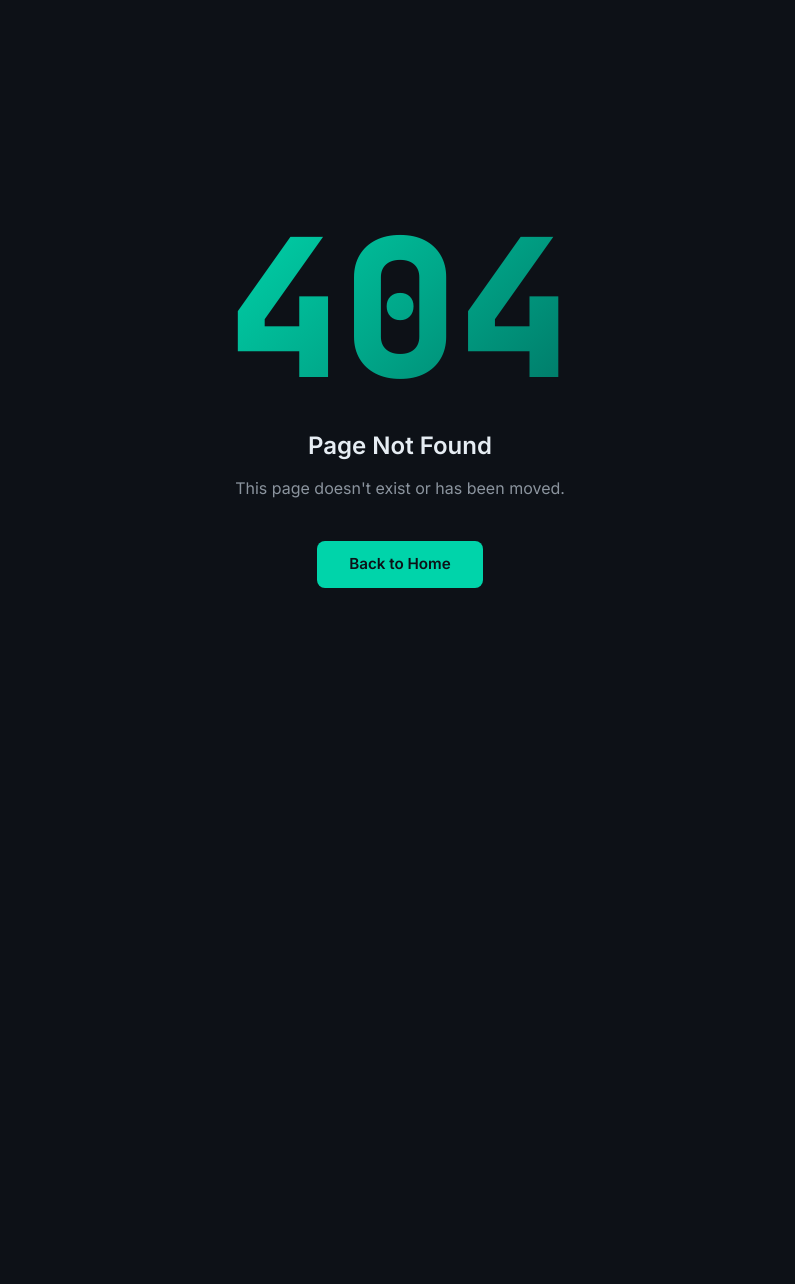
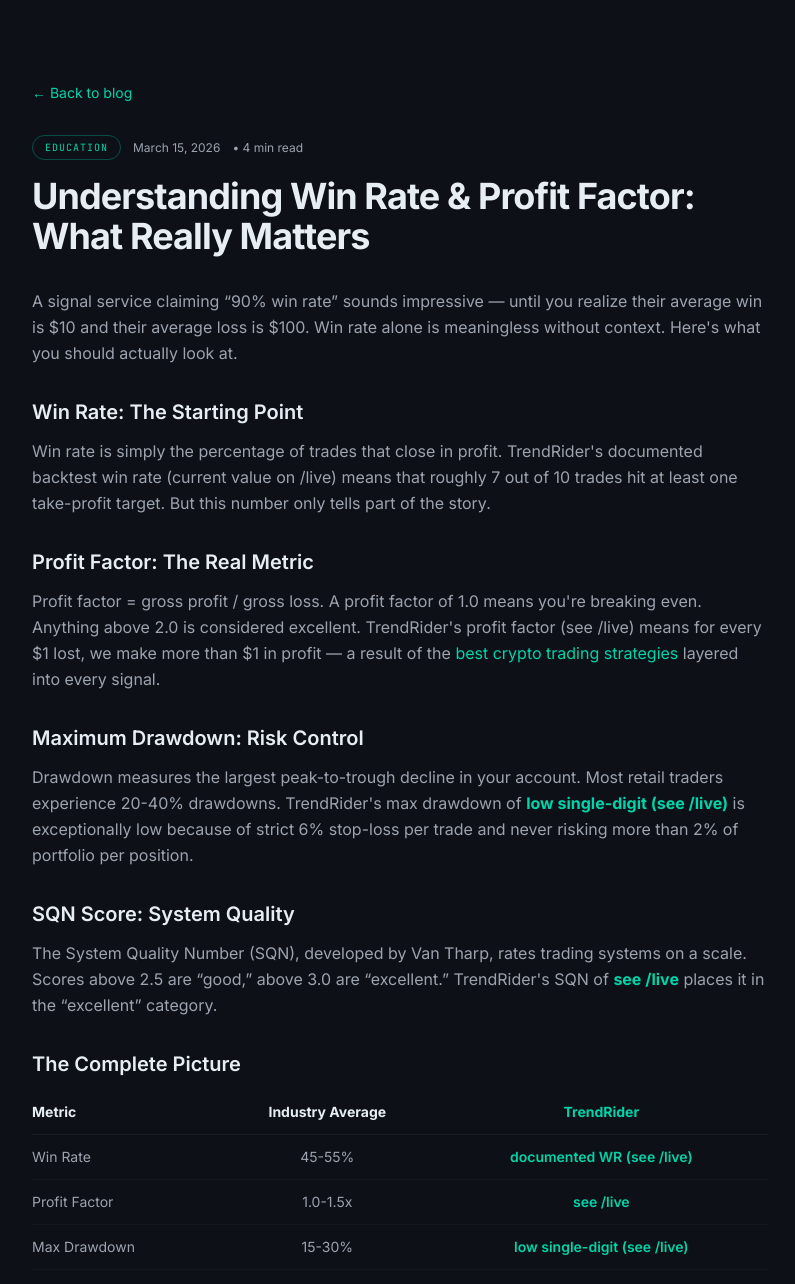
Before and after one commit to amanzholaueshov-crypto/trading_bot, a Next.js app in the folder reference/trendrider/landing/: page /blog/understanding-win-rate-and-profit-factor in a window 1280 px wide. Before the commit this address had no page. Shown: the top 1284 px of the page, without its empty margins (240-1035 px from the left). Before the commit the page ends 800 px from the top, so only its background shows below. Built offline with nearby package versions, Linux system fonts and the light colour scheme.

Commit message:
Add reference/trendrider/landing/app/blog/understanding-win-rate-and-profit-factor/page.tsx (auto-upload)

```diff
--- /dev/null
+++ b/reference/trendrider/landing/app/blog/understanding-win-rate-and-profit-factor/page.tsx
@@ -0,0 +1,133 @@
+import type { Metadata } from "next";
+
+export const metadata: Metadata = {
+  title: "Win Rate vs Profit Factor: 3 Metrics That Matter (2026)",
+  description: "A 90% win rate can still lose money. Discover the 3 metrics that reveal true system quality — profit factor, drawdown & SQN — with real trade data.",
+  alternates: {
+    canonical: "https://trendrider.net/blog/understanding-win-rate-and-profit-factor",
+  },
+};
+
+export default function Article() {
+  return (
+    <>
+      <script
+        type="application/ld+json"
+        dangerouslySetInnerHTML={{
+          __html: JSON.stringify({
+            "@context": "https://schema.org",
+            "@type": "Article",
+            "headline": "Win Rate vs Profit Factor: 3 Metrics That Matter (2026)",
+            "description": "A 90% win rate can still lose money. Discover the 3 metrics that reveal true system quality — profit factor, drawdown & SQN — with real trade data.",
+            "author": {
+              "@type": "Person",
+              "name": "TrendRider Team",
+              "url": "https://trendrider.net"
+            },
+            "publisher": {
+              "@type": "Organization",
+              "name": "TrendRider",
+              "url": "https://trendrider.net",
+              "logo": {
+                "@type": "ImageObject",
+                "url": "https://trendrider.net/icon.svg"
+              }
+            },
+            "datePublished": "2026-03-22",
+            "dateModified": "2026-03-24",
+            "image": "https://trendrider.net/opengraph-image",
+            "mainEntityOfPage": {
+              "@type": "WebPage",
+              "@id": "https://trendrider.net/blog/understanding-win-rate-and-profit-factor"
+            }
+          })
+        }}
+      />
+      <script
+        type="application/ld+json"
+        dangerouslySetInnerHTML={{
+          __html: JSON.stringify({
+            "@context": "https://schema.org",
+            "@type": "BreadcrumbList",
+            "itemListElement": [
+              { "@type": "ListItem", "position": 1, "name": "Home", "item": "https://trendrider.net" },
+              { "@type": "ListItem", "position": 2, "name": "Blog", "item": "https://trendrider.net/blog" },
+              { "@type": "ListItem", "position": 3, "name": "Win Rate & Profit Factor: What Really Matters (2026)" }
+            ]
+          })
+        }}
+      />
+    <div className="min-h-screen bg-background text-foreground">
+      <article className="max-w-3xl mx-auto px-4 py-20">
+        <a href="/blog" className="text-primary text-sm hover:underline mb-8 inline-block">&larr; Back to blog</a>
+        <div className="flex items-center gap-3 mb-4">
+          <span className="px-3 py-1 text-[10px] font-mono uppercase tracking-widest text-primary border border-primary/30 rounded-full">Education</span>
+          <span className="text-xs text-muted">March 15, 2026</span>
+          <span className="text-xs text-muted">&bull; 4 min read</span>
+        </div>
+        <h1 className="text-3xl md:text-4xl font-bold mb-8 tracking-tight">Understanding Win Rate &amp; Profit Factor: What Really Matters</h1>
+
+        <div className="space-y-6 text-muted leading-relaxed">
+          <p>A signal service claiming &ldquo;90% win rate&rdquo; sounds impressive — until you realize their average win is $10 and their average loss is $100. Win rate alone is meaningless without context. Here&apos;s what you should actually look at.</p>
+
+          <h2 className="text-xl font-semibold text-foreground mt-8 mb-3">Win Rate: The Starting Point</h2>
+          <p>Win rate is simply the percentage of trades that close in profit. TrendRider&apos;s documented backtest win rate (current value on /live) means that roughly 7 out of 10 trades hit at least one take-profit target. But this number only tells part of the story.</p>
+
+          <h2 className="text-xl font-semibold text-foreground mt-8 mb-3">Profit Factor: The Real Metric</h2>
+          <p>Profit factor = gross profit / gross loss. A profit factor of 1.0 means you&apos;re breaking even. Anything above 2.0 is considered excellent. TrendRider&apos;s profit factor (see /live) means for every $1 lost, we make more than $1 in profit — a result of the <a href="/blog/best-crypto-trading-strategies-2026" className="text-primary hover:underline">best crypto trading strategies</a> layered into every signal.</p>
+
+          <h2 className="text-xl font-semibold text-foreground mt-8 mb-3">Maximum Drawdown: Risk Control</h2>
+          <p>Drawdown measures the largest peak-to-trough decline in your account. Most retail traders experience 20-40% drawdowns. TrendRider&apos;s max drawdown of <strong className="text-primary">low single-digit (see /live)</strong> is exceptionally low because of strict 6% stop-loss per trade and never risking more than 2% of portfolio per position.</p>
+
+          <h2 className="text-xl font-semibold text-foreground mt-8 mb-3">SQN Score: System Quality</h2>
+          <p>The System Quality Number (SQN), developed by Van Tharp, rates trading systems on a scale. Scores above 2.5 are &ldquo;good,&rdquo; above 3.0 are &ldquo;excellent.&rdquo; TrendRider&apos;s SQN of <strong className="text-primary">see /live</strong> places it in the &ldquo;excellent&rdquo; category.</p>
+
+          <h2 className="text-xl font-semibold text-foreground mt-8 mb-3">The Complete Picture</h2>
+          <div className="overflow-x-auto">
+            <table className="w-full text-sm border-collapse">
+              <thead>
+                <tr className="border-b border-border/30">
+                  <th className="text-left py-3 text-foreground">Metric</th>
+                  <th className="text-center py-3 text-foreground">Industry Average</th>
+                  <th className="text-center py-3 text-primary">TrendRider</th>
+                </tr>
+              </thead>
+              <tbody>
+                <tr className="border-b border-border/20"><td className="py-3">Win Rate</td><td className="text-center">45-55%</td><td className="text-center text-primary font-semibold">documented WR (see /live)</td></tr>
+                <tr className="border-b border-border/20"><td className="py-3">Profit Factor</td><td className="text-center">1.0-1.5x</td><td className="text-center text-primary font-semibold">see /live</td></tr>
+                <tr className="border-b border-border/20"><td className="py-3">Max Drawdown</td><td className="text-center">15-30%</td><td className="text-center text-primary font-semibold">low single-digit (see /live)</td></tr>
+                <tr><td className="py-3">SQN Score</td><td className="text-center">1.5-2.5</td><td className="text-center text-primary font-semibold">see /live</td></tr>
+              </tbody>
+            </table>
+          </div>
+
+          <div className="mt-10 p-6 rounded-2xl border border-primary/20 bg-primary/5 text-center">
+            <p className="text-foreground font-medium mb-3">See all our trades — fully transparent</p>
+            <a href="/live" className="inline-block px-6 py-3 rounded-xl font-semibold text-sm" style={{ background: "linear-gradient(135deg, #00D4AA, #00B894)", color: "#0D1117" }}>
+              View Live Results &rarr;
+            </a>
+          </div>
+        </div>
+
+        <div className="mt-16 pt-10 border-t border-border/30">
+          <h2 className="text-xl font-semibold text-foreground mb-6">Related Articles</h2>
+          <div className="grid gap-4 sm:grid-cols-2 lg:grid-cols-3">
+            <a href="/blog/what-is-sqn-score-system-quality-number" className="p-4 rounded-xl border border-border/50 bg-card/30 hover:border-primary/30 hover:bg-card/50 transition-all">
+              <span className="text-xs text-primary font-mono uppercase tracking-widest">Education</span>
+              <p className="text-sm font-medium text-foreground mt-2">What Is SQN Score? Understanding System Quality Number in Trading</p>
+            </a>
+            <a href="/blog/risk-management-6-percent-stop-loss" className="p-4 rounded-xl border border-border/50 bg-card/30 hover:border-primary/30 hover:bg-card/50 transition-all">
+              <span className="text-xs text-primary font-mono uppercase tracking-widest">Risk Management</span>
+              <p className="text-sm font-medium text-foreground mt-2">The 6% Stop-Loss Rule: How We Keep Drawdown at low single-digit (see /live)</p>
+            </a>
+            <a href="/blog/position-sizing-and-risk-per-trade" className="p-4 rounded-xl border border-border/50 bg-card/30 hover:border-primary/30 hover:bg-card/50 transition-all">
+              <span className="text-xs text-primary font-mono uppercase tracking-widest">Risk Management</span>
+              <p className="text-sm font-medium text-foreground mt-2">Position Sizing &amp; Risk Per Trade: The 2% Rule Explained</p>
+            </a>
+          </div>
+        </div>
+      </article>
+    </div>
+    </>
+  );
+}
```
